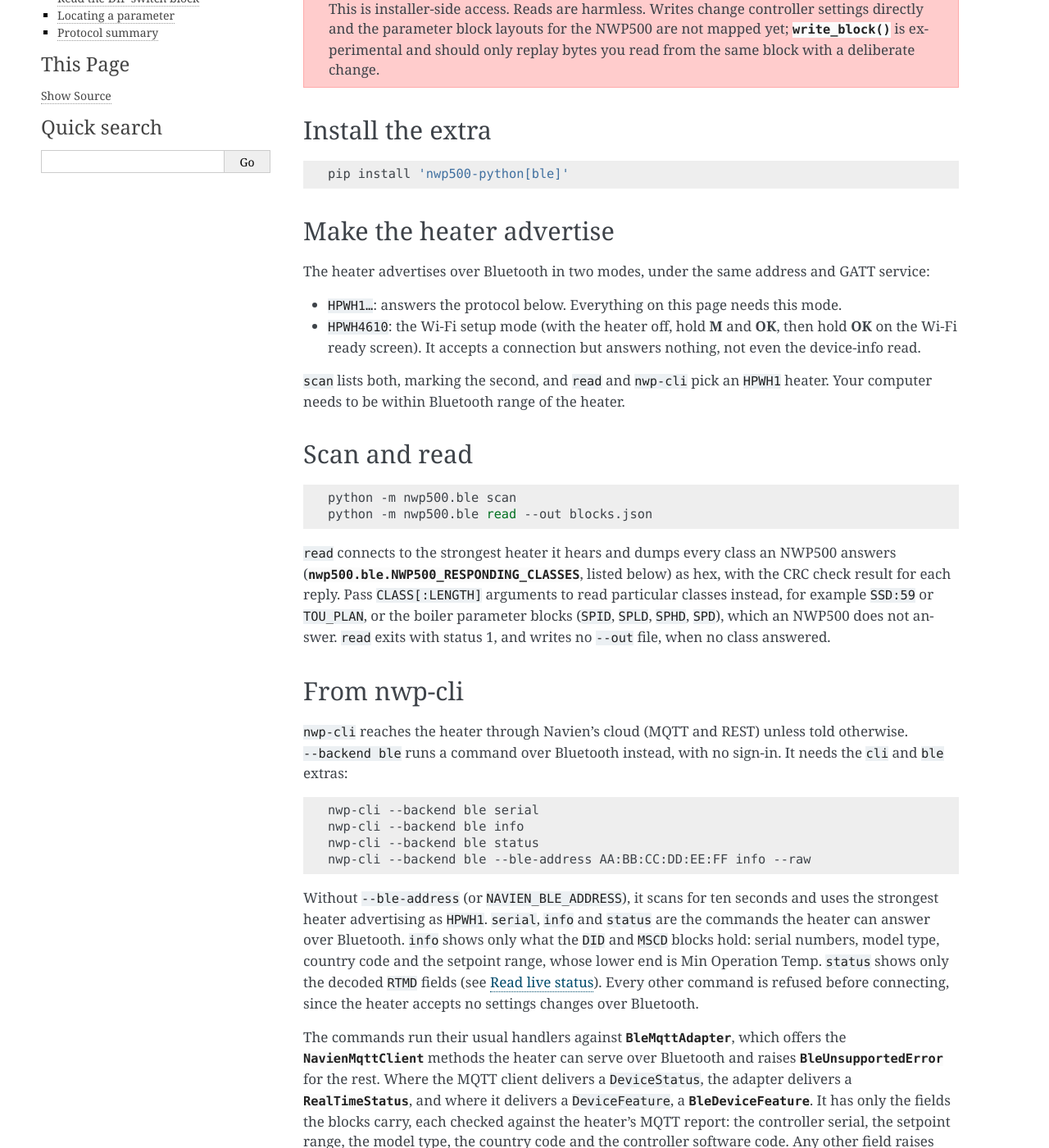
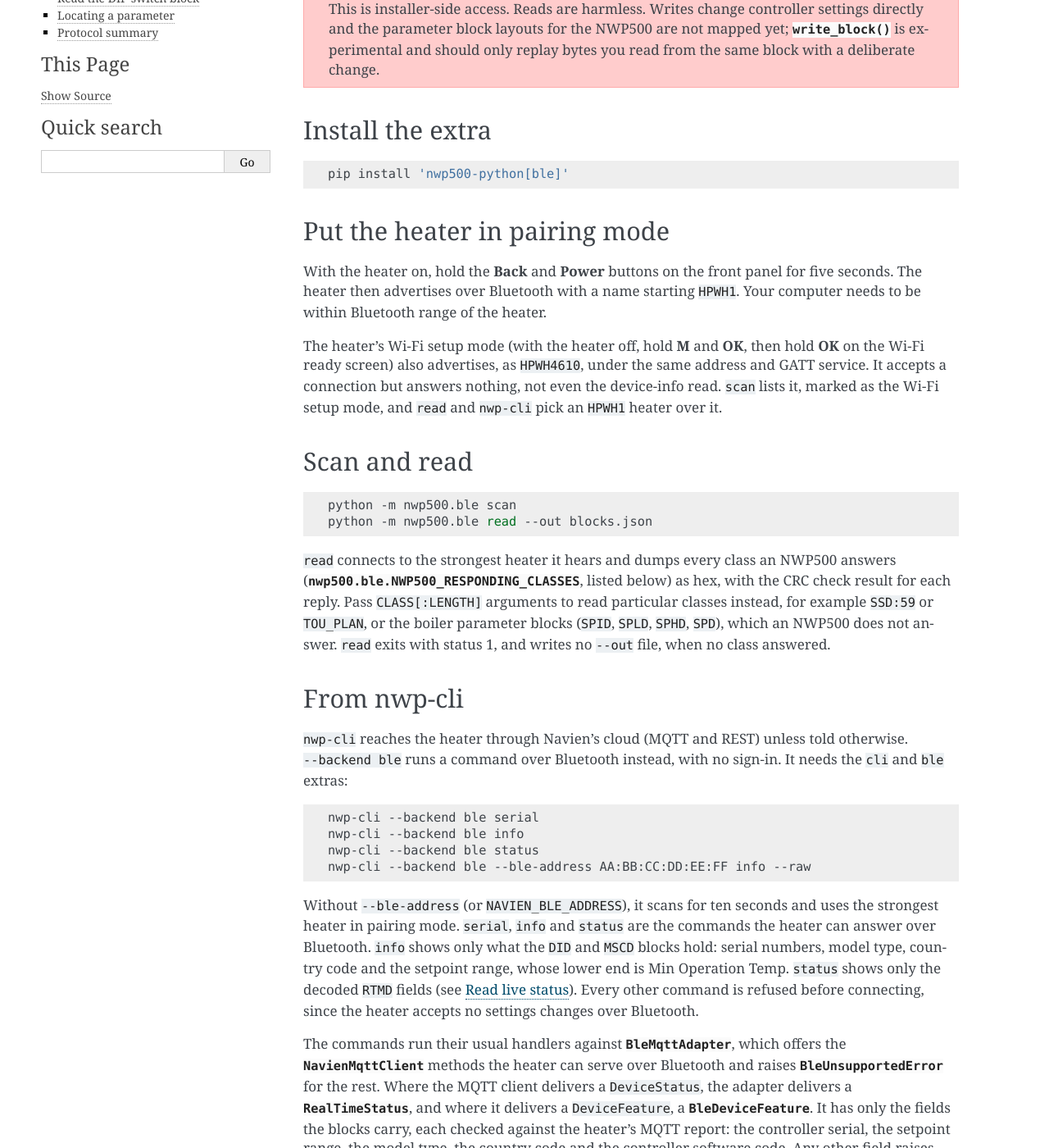
Before and after one commit to eman/nwp500-python, a Sphinx documentation site: the page built from docs/how-to/bluetooth.rst, in a window 1280 px wide and 1400 px high, scrolled down 275 px. Shown: the whole window at 82% size. Built offline with Sphinx 7.4.7, drawn with Linux system fonts in a browser that asks for light colours; some of the changed text lies outside the part shown.

Commit message:
fix(ble): restore the pairing steps; decode the operation mode
- Restore the Back + Power pairing instructions (heater on, five
  seconds), which the previous commit dropped; they are NaviLink's own
  and were confirmed on a unit. The note on the Wi-Fi setup mode
  (HPWH4610), which answers nothing, stays.
- RealTimeStatus.operation_mode: RTMD byte 0, a CurrentOperationMode
  (0 in standby, 32 while the heat pump ran, as MQTT reported at the
  same time), or the raw byte for an unknown value. `nwp-cli --backend
  ble status` shows it.
- read_status() waits up to 15 s for a block (STATUS_TIMEOUT, or its
  timeout argument): a first block has taken longer than the 5 s reply
  timeout.
- Document that the heater's display unit is in no Bluetooth block:
  switching the display between F and C changed the cloud's
  temperatureType and no byte of any block the heater answers.

```diff
--- a/docs/how-to/bluetooth.rst
+++ b/docs/how-to/bluetooth.rst
@@ -22,21 +22,20 @@ Install the extra
 
    pip install 'nwp500-python[ble]'
 
-Make the heater advertise
--------------------------
+Put the heater in pairing mode
+------------------------------
 
-The heater advertises over Bluetooth in two modes, under the same address
-and GATT service:
+With the heater on, hold the **Back** and **Power** buttons on the front
+panel for five seconds. The heater then advertises over Bluetooth with a
+name starting ``HPWH1``. Your computer needs to be within Bluetooth range
+of the heater.
 
-* ``HPWH1…``: answers the protocol below. Everything on this page needs
-  this mode.
-* ``HPWH4610``: the Wi-Fi setup mode (with the heater off, hold **M** and
-  **OK**, then hold **OK** on the Wi-Fi ready screen). It accepts a
-  connection but answers nothing, not even the device-info read.
-
-``scan`` lists both, marking the second, and ``read`` and ``nwp-cli``
-pick an ``HPWH1`` heater. Your computer needs to be within Bluetooth range
-of the heater.
+The heater's Wi-Fi setup mode (with the heater off, hold **M** and **OK**,
+then hold **OK** on the Wi-Fi ready screen) also advertises, as
+``HPWH4610``, under the same address and GATT service. It accepts a
+connection but answers nothing, not even the device-info read. ``scan``
+lists it, marked as the Wi-Fi setup mode, and ``read`` and ``nwp-cli``
+pick an ``HPWH1`` heater over it.
 
 Scan and read
 -------------
@@ -70,7 +69,7 @@ instead, with no sign-in. It needs the ``cli`` and ``ble`` extras:
    nwp-cli --backend ble --ble-address AA:BB:CC:DD:EE:FF info --raw
 
 Without ``--ble-address`` (or ``NAVIEN_BLE_ADDRESS``), it scans for ten
-seconds and uses the strongest heater advertising as ``HPWH1``. ``serial``,
+seconds and uses the strongest heater in pairing mode. ``serial``,
 ``info`` and ``status`` are the commands the heater can answer over
 Bluetooth. ``info`` shows only what the ``DID`` and ``MSCD`` blocks hold:
 serial numbers, model type, country code and the setpoint range, whose
@@ -104,7 +103,9 @@ Temperatures convert as the cloud models do: ``BleDeviceFeature`` and
 same half-degree conversion and follow ``--unit-system``
 (:func:`nwp500.set_unit_system`). The blocks do not carry the heater's own
 display unit, which the cloud path detects from the device, so without a
-preference they are Fahrenheit.
+preference they are Fahrenheit. This was checked by switching the heater's
+display between °F and °C: the cloud's ``temperatureType`` followed, and no
+byte of any block the heater answers over Bluetooth changed.
 
 What an NWP500 answers
 ----------------------
@@ -174,6 +175,7 @@ and each was checked against the same heater's MQTT status report
 ==================================  ======  =================================
 Field                               Offset  Encoding
 ==================================  ======  =================================
+``operation_mode``                  0       ``CurrentOperationMode``
 ``current_statenum``                1       byte
 ``dhw_temperature_raw``             16-17   0.1 °C, rounded to half-degrees
 ``current_super_heat_raw``          18-19   0.1 °C + 500
@@ -188,9 +190,10 @@ Field                               Offset  Encoding
 ==================================  ======  =================================
 
 Multi-byte fields are little-endian, and ``_raw`` fields hold the cloud's
-encoding (0.1 °C for the thermistors). The rest of the block, including the
-operation mode, the component flags and the energy figures, is not yet
-decoded and is kept in ``raw``.
+encoding (0.1 °C for the thermistors). Checked in standby and while the heat pump ran. The rest of the block,
+including the component flags and the energy figures, is not yet decoded
+and is kept in ``raw``. ``read_status()`` waits up to 15 seconds for a
+block (``timeout``), since the first one can take more than five.
 
 .. code-block:: python
 
@@ -253,8 +256,8 @@ Protocol summary
 
 * Service ``237339a3-b40d-4283-a629-f89bb838d85a``; write characteristic
   ``…d85c``; notifications on ``…d85b``; MTU 247.
-* Advertised name: ``HPWH1…`` (answers) or ``HPWH4610`` (Wi-Fi setup mode;
-  answers nothing).
+* Advertised name: ``HPWH1…`` in pairing mode, or ``HPWH4610`` in Wi-Fi
+  setup mode (answers nothing).
 * Packet: ``F7 20 01 03`` + command (3 read / 16 write; replies 131 / 144)
   + length (payload + 2) + class + address + payload + CRC-16/MODBUS
   (low byte first).
```
Also changed, not shown: CHANGELOG.rst (+11 -8 lines), 6 other files.
